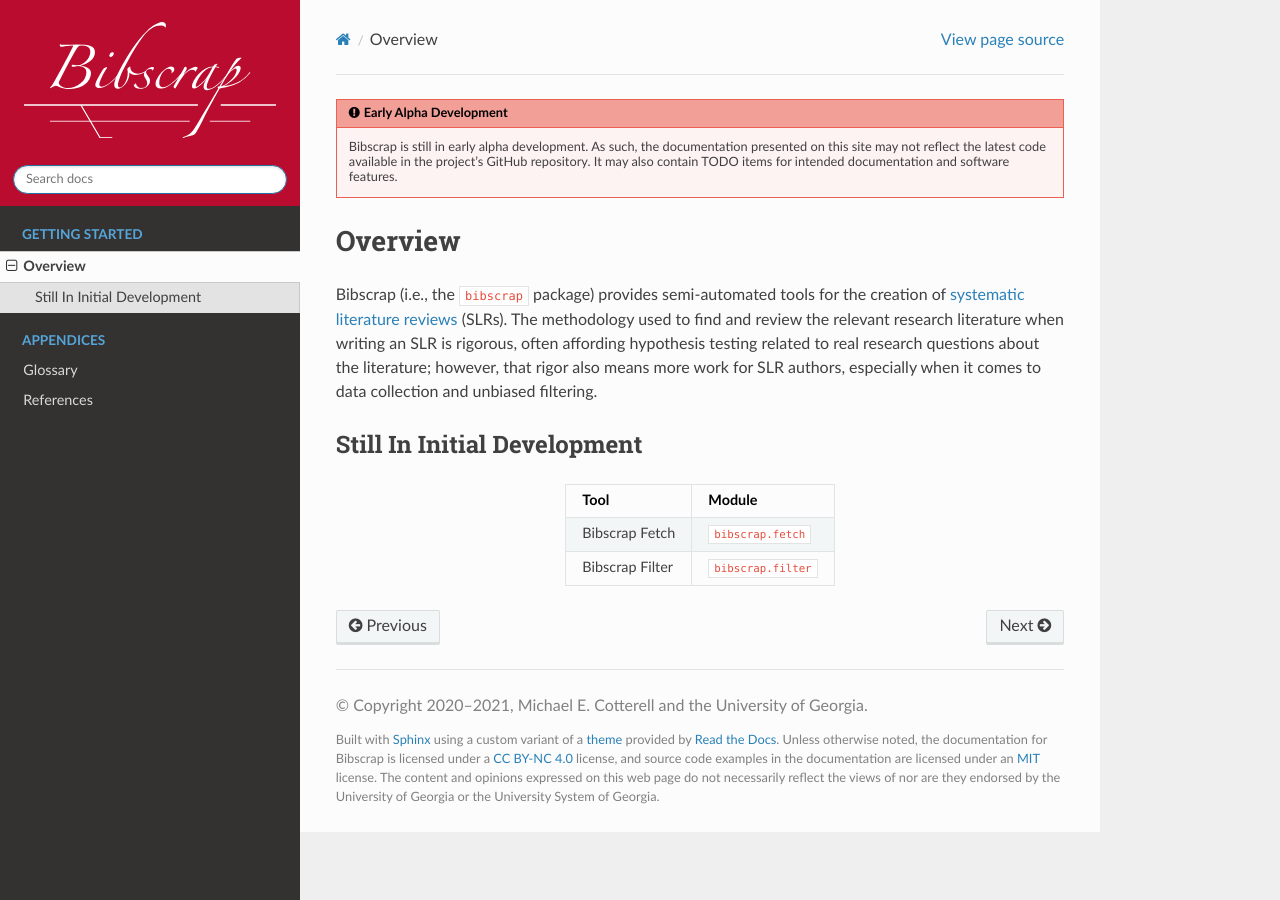
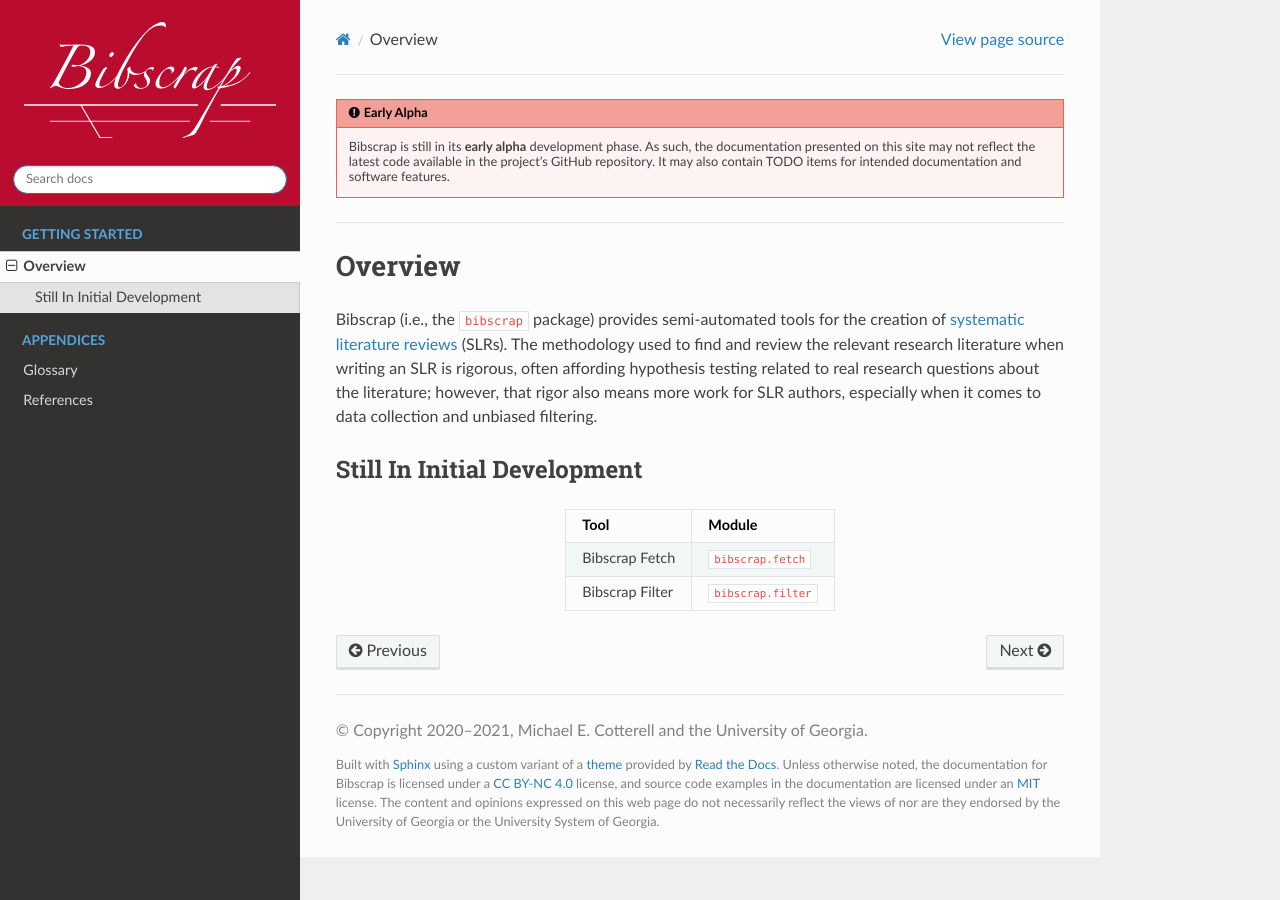
Before and after one commit to cotterell/bibscrap, a Sphinx documentation site: the page built from docs/overview.rst, in a window 1280 px wide. Built offline with Sphinx 7.4.7 and the Read the Docs theme 2.0.0, drawn with Linux system fonts in a browser that asks for light colours.

Commit message:
updated alpha notice in banner

```diff
--- a/docs/conf.py
+++ b/docs/conf.py
@@ -72,13 +72,16 @@
 ]
 
 rst_prolog = """
-.. admonition:: Early Alpha Development
+.. admonition:: Early Alpha
    :class: danger alert
 
-   Bibscrap is still in early alpha development. As such, the documentation
-   presented on this site may not reflect the latest code available in the
-   project's GitHub repository. It may also contain TODO items for intended
-   documentation and software features.
+   Bibscrap is still in its **early alpha** development phase. As such, the
+   documentation presented on this site may not reflect the latest code
+   available in the project's GitHub repository. It may also contain TODO items
+   for intended documentation and software features.
+
+----
+
 """
 
 # -- Options for HTML output -------------------------------------------------
--- a/docs/overview.rst
+++ b/docs/overview.rst
@@ -12,6 +12,7 @@
 Still In Initial Development
 ============================
 
+
 .. table::
    :align: center
 
```
